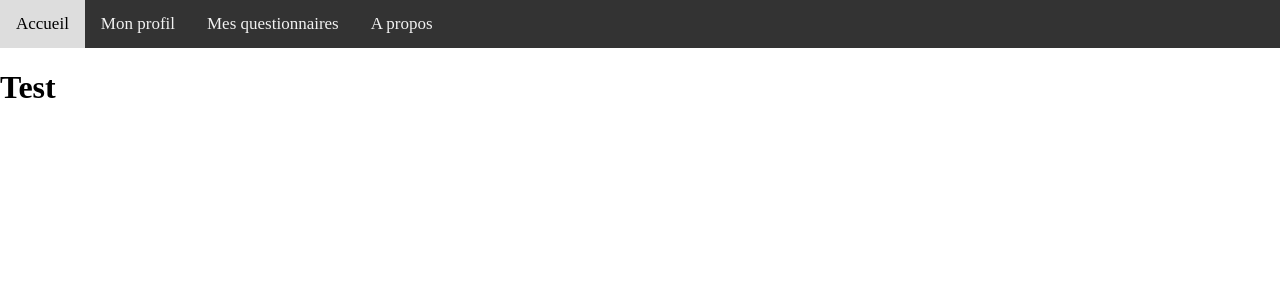
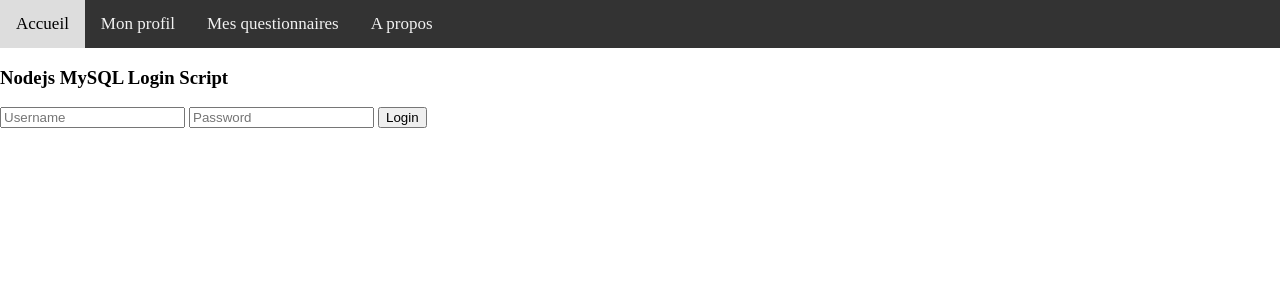
Before and after one commit to DragonSkyMine/Chawarma, a Node server app: page /signin in a window 1280 px wide. Shown: the top 308 px of the page. Run offline with Node 20, Linux system fonts and the light colour scheme; some libraries are stand-ins or nearby versions.

Commit message:
Re-mise en place du formulaire de login

```diff
--- a/views/index.ejs
+++ b/views/index.ejs
@@ -1,3 +1,14 @@
+<!-- Chargement du layout -->
 <% layout('templates/layout/page') %>
 
-<h1>Test</h1>
+<!-- Formulaire de connexion -->
+<form class="form-signin" method="post" action="/signin">
+    <h3 class="form-signin-heading">Nodejs MySQL Login Script</h3>
+    <% if ( loginError.length > 0 ) { %>
+    <p>Message: <%= loginError %> </p>
+    <% } %>
+    <input class="form-control" type="text" name="etu_mail" placeholder="Username" />
+    <input class="form-control" type="password" name="etu_mdp" placeholder="Password" />
+    <label class="checkbox"></label>
+    <button class="btn btn-lg btn-primary btn-block" type="submit">Login</button>
+  </form>
```
